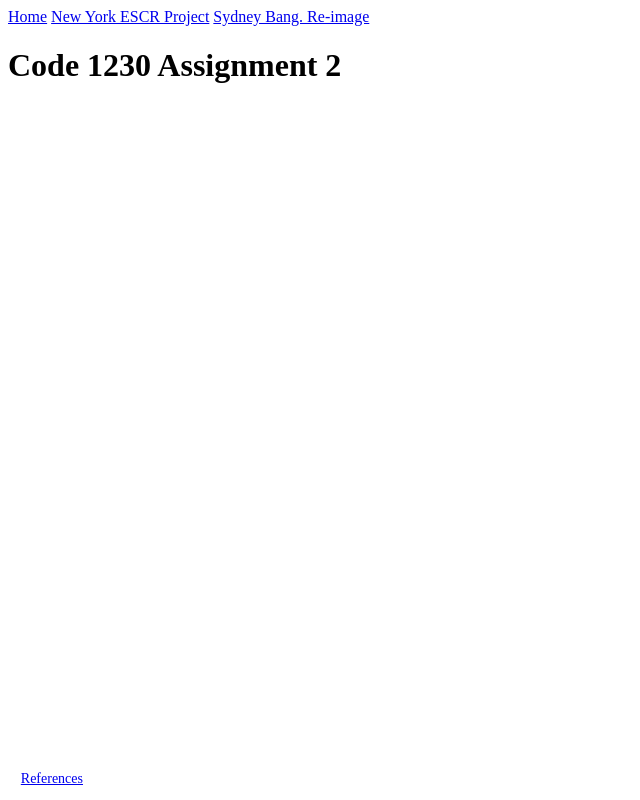
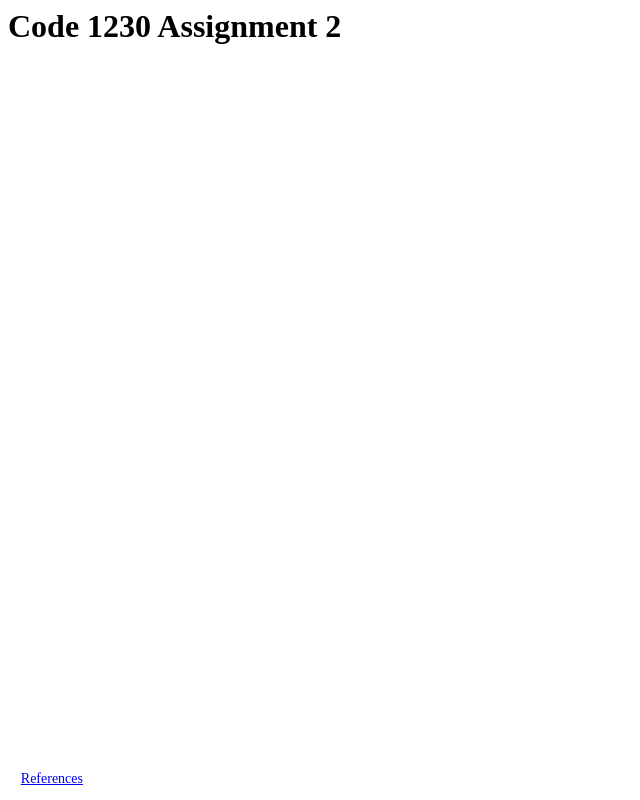
Before and after one commit to TanJimmyTan/Ass2-Code-1230, a plain HTML site: page index.html in a window 1280 px wide. Shown: the whole page, without its empty margins (0-640 px from the left). Drawn offline with Linux system fonts and the light colour scheme.

Commit message:
Update index.html

```diff
--- a/index.html
+++ b/index.html
@@ -6,9 +6,7 @@
 </head>
 
  <div class="topnav" id="myTopnav">
- <a href="index.html">Home</a>
- <a href="page1.html">New York ESCR Project</a>
-<a href="page2.html">Sydney Bang. Re-image</a>
+
 </div>
 
 <h1>Code 1230 Assignment 2</h1>
```
